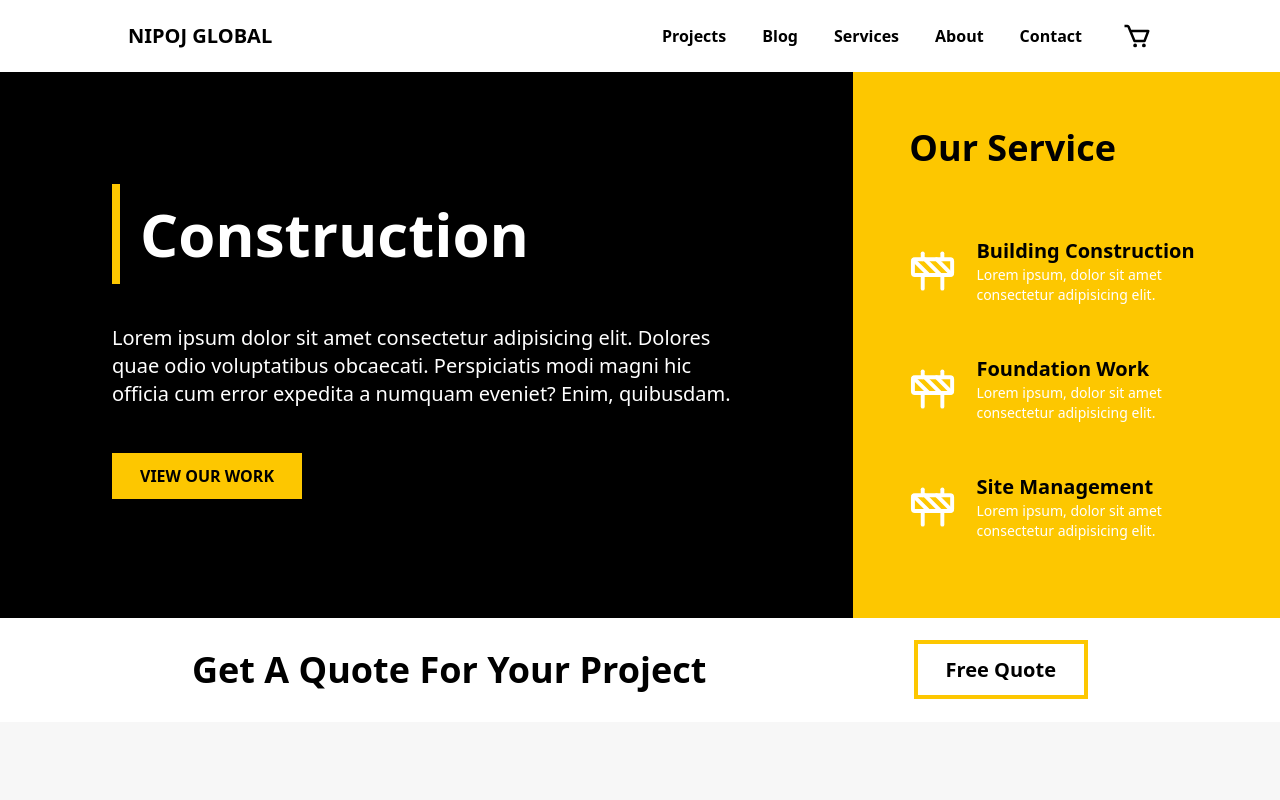
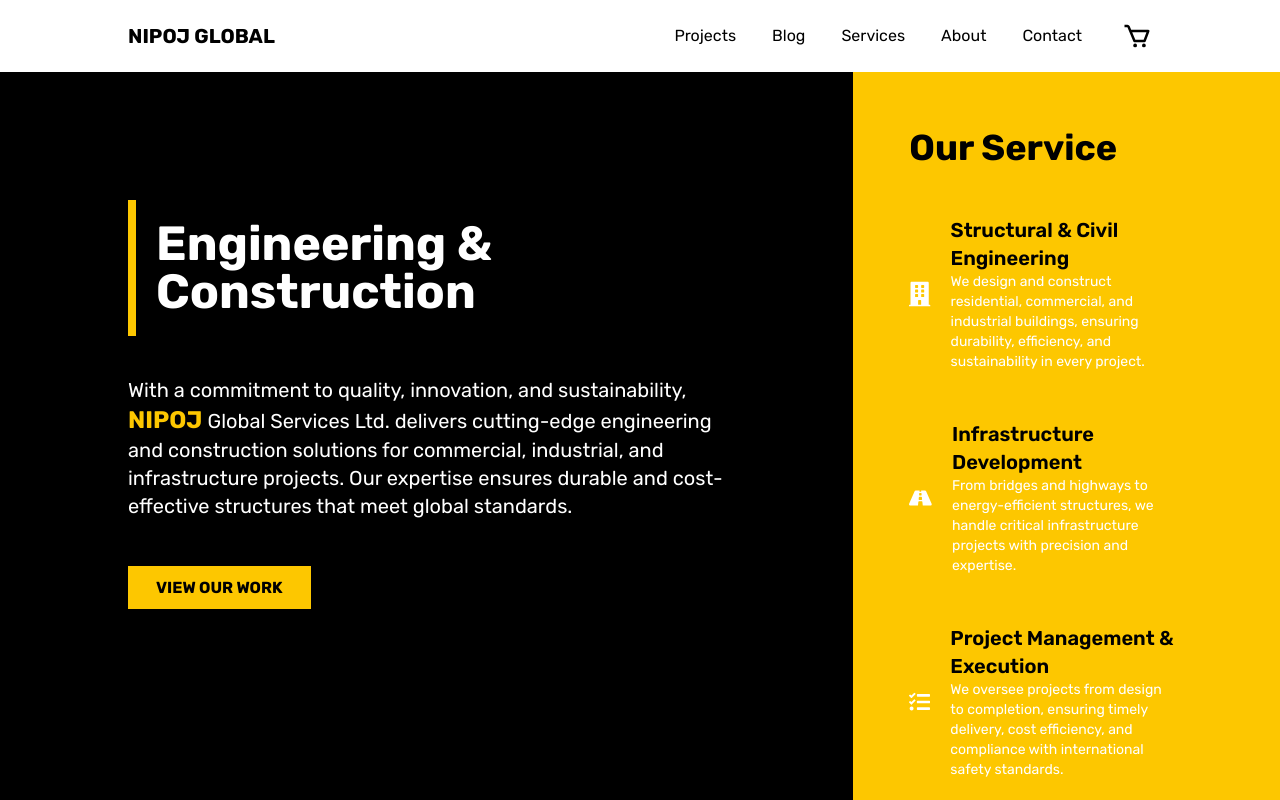
Before and after one commit to thedon-dev/nipoj-global, a React (Vite) app: page / in a window 1280 px wide. Shown: the top 800 px of the page. Built offline with nearby package versions, Linux system fonts and the light colour scheme.

Commit message:
Made Little Adjustments

```diff
--- a/package.json
+++ b/package.json
@@ -13,6 +13,7 @@
     "@tailwindcss/vite": "^4.0.8",
     "react": "^19.0.0",
     "react-dom": "^19.0.0",
+    "react-helmet": "^6.1.0",
     "react-icons": "^5.5.0",
     "react-router-dom": "^7.2.0",
     "tailwindcss": "^4.0.8"
--- a/src/components/Footer.jsx
+++ b/src/components/Footer.jsx
@@ -68,21 +68,20 @@
             </Link>
           </div>
 
-          <div className="px-[5%] lg:px-0 flex flex-col gap-3 lg:w-2/3 lg:mt-[20%] lg:mx-auto font-semibold my-10">
+          <div className="px-[5%] lg:px-0 flex flex-col gap-3 lg:w-2/3 lg:mt-[20%] lg:mx-auto my-10">
             <div className="flex gap-3 items-center">
               <FaLocationPin className="text-gray-600" />
               <span>
-                Lorem ipsum dolor, sit amet consectetur adipisicing elit.
-                Dolorem.
+                No. 30 Omerelu Street GRA, Phase II, Port Harcourt, Rivers State
               </span>
             </div>
             <div className="flex gap-3 items-center">
               <BsTelephoneFill className="text-gray-600" />
-              <span>+234 (0) 9057696490</span>
+              <span>+234 (0) 8035306165</span>
             </div>
             <div className="flex gap-3 items-center">
               <MdMessage className="text-gray-600" />
-              <span>viktoh7351@gmail.com</span>
+              <span>info@nipojglobalservicesltd.org</span>
             </div>
           </div>
         </div>
--- a/src/components/Navbar.jsx
+++ b/src/components/Navbar.jsx
@@ -48,7 +48,7 @@
             {links.map((lnk, index) => (
               <Link
                 to={lnk.link}
-                className="text-black text-center font-semibold px-5 lg:px-3 py-3 lg:py-1"
+                className="text-black text-center px-5 lg:px-3 py-3 lg:py-1"
               >
                 {lnk.name}
               </Link>
--- a/src/index.css
+++ b/src/index.css
@@ -1,7 +1,12 @@
+@import url("https://fonts.googleapis.com/css2?family=Rubik:ital,wght@0,300..900;1,300..900&display=swap");
 @import "tailwindcss";
 
 .response {
   padding-inline: 5%;
+}
+
+* {
+  font-family: "Rubik", serif;
 }
 
 @media (width >= 64rem /* 1024px */) {
--- a/src/pages/HomePage.jsx
+++ b/src/pages/HomePage.jsx
@@ -3,22 +3,55 @@
 import { Link } from "react-router-dom";
 import YellowMarker from "../components/YellowMarker";
 import LatestProjects from "../sections/mainPage/LatestProjects";
+import { Helmet } from "react-helmet";
+import { FaBuilding, FaRoad, FaTasks } from "react-icons/fa";
 
 const HomePage = () => {
   return (
+    <>
+      <Helmet>
+        <title>
+          NIPOJ Global Services Ltd. | Engineering & Construction Experts
+        </title>
+        <meta
+          name="description"
+          content="NIPOJ Global Services Ltd. is a leader in Engineering, Construction, Renewable Energy, and Marine Services. With a commitment to innovation, sustainability, and quality, we deliver cutting-edge solutions that drive development across industries. Partner with us for reliable and efficient infrastructure solutions."
+        />
+        <meta
+          name="keywords"
+          content="Engineering, Construction, Renewable Energy, Marine Services, Infrastructure, Sustainable Solutions"
+        />
+        <meta name="author" content="NIPOJ Global Services Ltd." />
+        <meta
+          property="og:title"
+          content="NIPOJ Global Services Ltd. | Engineering & Construction Experts"
+        />
+        <meta
+          property="og:description"
+          content="Providing innovative solutions in engineering, construction, and renewable energy to drive sustainable development."
+        />
+        <meta
+          property="og:image"
+          content="https://nipojglobalservicesltd.org/images/company-banner.jpg"
+        />
+        <meta property="og:url" content="https://nipojglobalservicesltd.org" />
+      </Helmet>
       <main>
         <section className="flex flex-col lg:flex-row 2xl:container mx-auto">
           <div
-          className="lg:w-2/3 py-32 px-[5%] lg:p-28 bg-black text-white"
+            className="lg:w-2/3 py-32 px-[5%] lg:p-32 bg-black text-white"
             style={{ backgroundImage: `url()` }}
           >
-          <h1 className="text-4xl lg:text-6xl font-bold border-l-8 border-yellow-400 p-3 lg:p-5 text-white">
-            Construction
+            <h1 className="text-4xl lg:text-5xl font-bold border-l-8 border-yellow-400 p-3 lg:p-5 text-white">
+              Engineering & Construction
             </h1>
             <p className="mt-10 text-sm lg:text-xl">
-            Lorem ipsum dolor sit amet consectetur adipisicing elit. Dolores
-            quae odio voluptatibus obcaecati. Perspiciatis modi magni hic
-            officia cum error expedita a numquam eveniet? Enim, quibusdam.
+              With a commitment to quality, innovation, and sustainability,{" "}
+              <span className="text-2xl text-yellow-400 font-bold">NIPOJ </span>
+              Global Services Ltd. delivers cutting-edge engineering and
+              construction solutions for commercial, industrial, and
+              infrastructure projects. Our expertise ensures durable and
+              cost-effective structures that meet global standards.
             </p>
             <div className="mt-14">
               <Link className="uppercase font-bold lg:text-md px-7 py-3 bg-yellow-400 text-black">
@@ -28,43 +61,51 @@
           </div>
           <div className="bg-yellow-400 lg:w-1/3 px-[5%] py-14 lg:p-14">
             <h2 className="font-bold text-4xl">Our Service</h2>
-          <div className="flex flex-col py-10 justify-center gap-10 h-full">
+            <div className="flex flex-col py-10 justify-center gap-10 ">
               <div className="flex gap-5 items-center mt-2">
-              <LuConstruction
-                color="white"
-                className="w-[50px] h-[50px] lg:w-[70px] lg:h-[70px]"
-              />
+                <FaBuilding className="w-[50px] h-[50px] lg:w-[70px] lg:h-[70px] text-white" />
                 <div>
-                <h4 className="font-semibold text-xl">Building Construction</h4>
+                  <h4 className="font-semibold text-xl">
+                    Structural & Civil Engineering
+                  </h4>
                   <p className="text-sm w-4/5 text-white">
-                  Lorem ipsum, dolor sit amet consectetur adipisicing elit.
+                    We design and construct residential, commercial, and
+                    industrial buildings, ensuring durability, efficiency, and
+                    sustainability in every project.
                   </p>
                 </div>
               </div>
               <div className="flex gap-5 items-center mt-2">
-              <LuConstruction
-                color="white"
-                className="w-[50px] h-[50px] lg:w-[70px] lg:h-[70px]"
-              />
-              <div>
-                <h4 className="font-semibold text-xl">Foundation Work</h4>
+                <FaRoad className="w-[50px] h-[50px] lg:w-[70px] lg:h-[70px] text-white" />
+                <div className="">
+                  <h4 className="font-semibold text-xl">
+                    Infrastructure Development
+                  </h4>
                   <p className="text-sm w-4/5 text-white">
-                  Lorem ipsum, dolor sit amet consectetur adipisicing elit.
+                    From bridges and highways to energy-efficient structures, we
+                    handle critical infrastructure projects with precision and
+                    expertise.
                   </p>
                 </div>
               </div>
               <div className="flex gap-5 items-center mt-2">
-              <LuConstruction
-                color="white"
-                className="w-[50px] h-[50px] lg:w-[70px] lg:h-[70px]"
-              />
+                <FaTasks className="w-[50px] h-[50px] lg:w-[70px] lg:h-[70px] text-white" />
                 <div>
-                <h4 className="font-semibold text-xl">Site Management</h4>
+                  <h4 className="font-semibold text-xl">
+                    Project Management & Execution
+                  </h4>
                   <p className="text-sm w-4/5 text-white">
-                  Lorem ipsum, dolor sit amet consectetur adipisicing elit.
+                    We oversee projects from design to completion, ensuring
+                    timely delivery, cost efficiency, and compliance with
+                    international safety standards.
                   </p>
                 </div>
               </div>
+            </div>
+            <div className="flex justify-center mt-3">
+              <Link className="px-7 py-1 border-4 border-[#2a2a2a]">
+                See More
+              </Link>
             </div>
           </div>
         </section>
@@ -95,16 +136,16 @@
                     Fugit nobis quod consectetur ad alias voluptatibus quas.
                     Cupiditate rerum culpa ad impedit dolor? Vero autem fugiat
                     ipsum esse, laboriosam ipsam a fugit delectus est maxime
-                  laborum officiis qui consequatur! Obcaecati quam quidem libero
-                  architecto consectetur quibusdam.
+                    laborum officiis qui consequatur! Obcaecati quam quidem
+                    libero architecto consectetur quibusdam.
                   </p>
                   <p>
-                  Lorem ipsum dolor sit amet consectetur adipisicing elit. Fugit
-                  voluptate adipisci ut? Nostrum, autem ipsa.
+                    Lorem ipsum dolor sit amet consectetur adipisicing elit.
+                    Fugit voluptate adipisci ut? Nostrum, autem ipsa.
                   </p>
                   <p>
-                  Lorem ipsum dolor sit amet consectetur adipisicing elit. Fugit
-                  voluptate adipisci ut? Nostrum, autem ipsa.
+                    Lorem ipsum dolor sit amet consectetur adipisicing elit.
+                    Fugit voluptate adipisci ut? Nostrum, autem ipsa.
                   </p>
                   <div className="mt-8 lg:mt-0">
                     <Link className="px-10 py-3 border-4 font-semibold border-black">
@@ -116,11 +157,15 @@
               <div className="flex text-black mt-10 2xl:container mx-auto">
                 <div className="bg-yellow-400 w-1/2 flex flex-col items-center p-4">
                   <h3 className="font-bold text-xl lg:text-3xl">12</h3>
-                <p className="font-semibold lg:font-bold">years established</p>
+                  <p className="font-semibold lg:font-bold">
+                    years established
+                  </p>
                 </div>
                 <div className="bg-[#242424] w-1/2 flex flex-col items-center p-4 text-white">
                   <h3 className="font-bold text-xl lg:text-3xl">250</h3>
-                <p className="font-semibold lg:font-bold">projects completed</p>
+                  <p className="font-semibold lg:font-bold">
+                    projects completed
+                  </p>
                 </div>
               </div>
             </div>
@@ -128,6 +173,7 @@
         </section>
         <LatestProjects />
       </main>
+    </>
   );
 };
 
--- a/src/sections/mainPage/LatestProjects.jsx
+++ b/src/sections/mainPage/LatestProjects.jsx
@@ -48,6 +48,12 @@
             </div>
           ))}
         </div>
+
+        <div className="mt-20 flex justify-center">
+          <Link className="text-semibold px-7 py-2 border-4 border-[#2a2a2a]">
+            View All
+          </Link>
+        </div>
       </div>
     </section>
   );
```
Also changed, not shown: 1 other file (tests, documents, lock files or other folders). Lines whose indentation alone changed are shown as unchanged.
